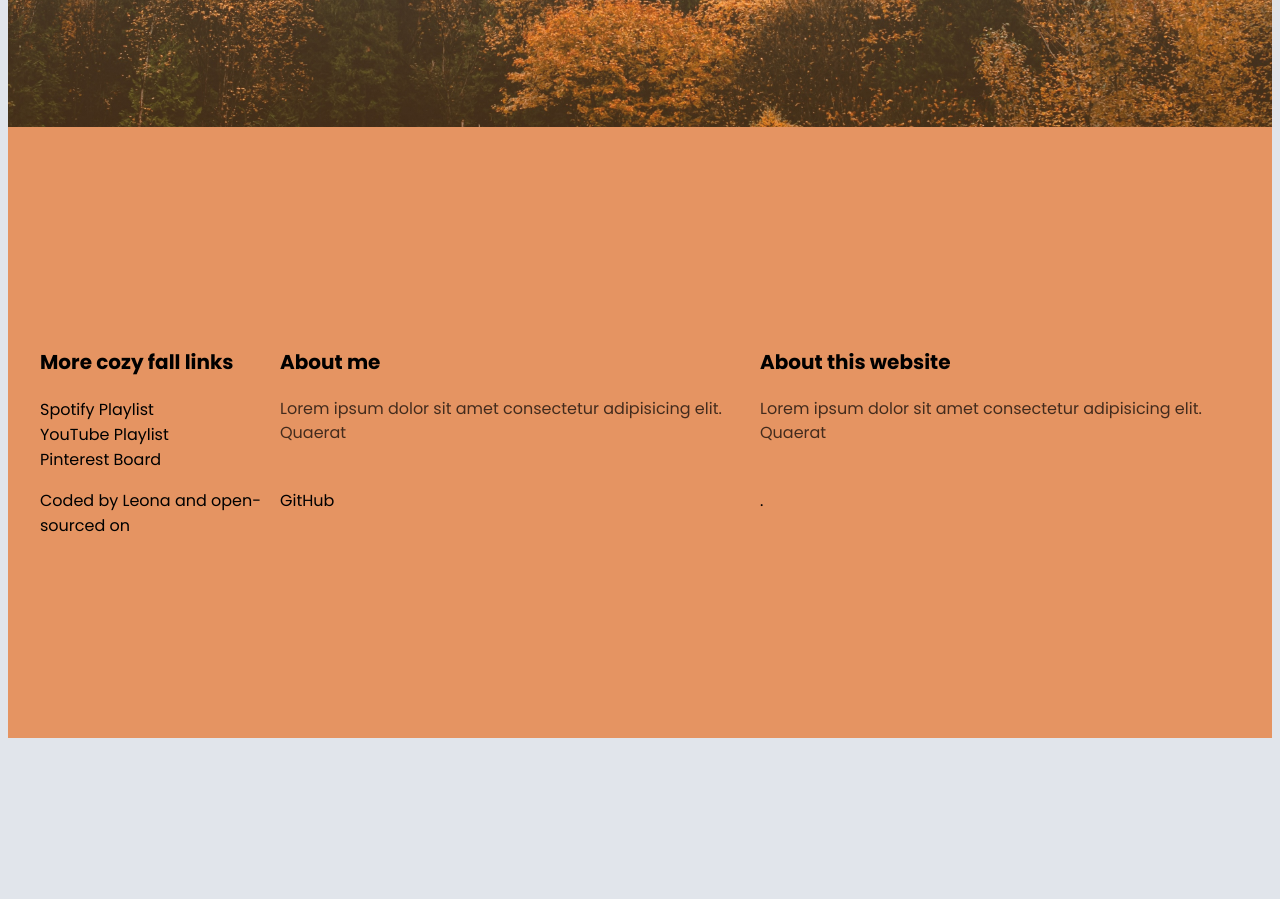
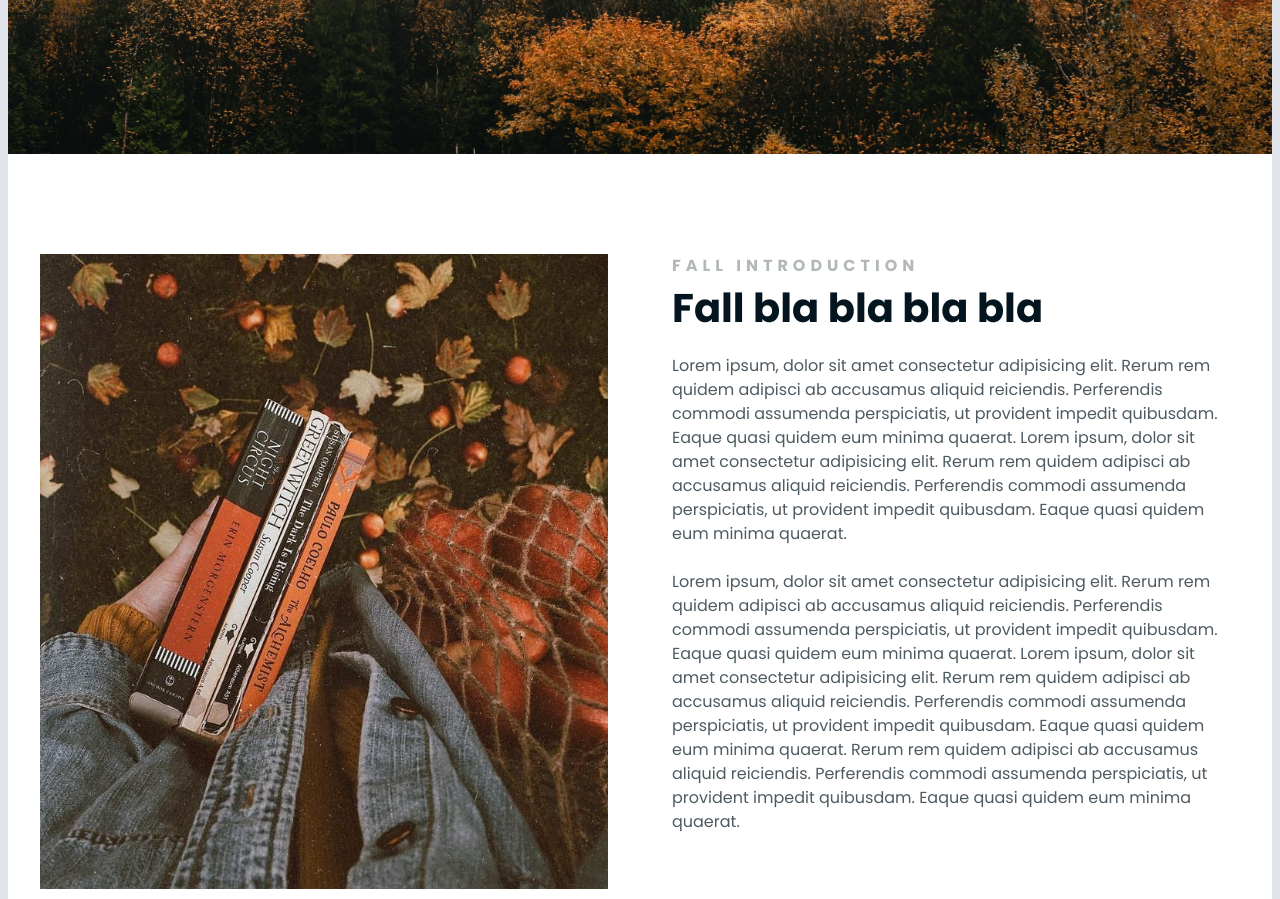
Before and after one commit to leozrr/fall-project, a plain HTML site: page index.html in a window 1280 px wide. Shown: the part 540-1439 px from the top of the page. Before the commit the page ends 1286 px from the top, so only its background shows below. Drawn offline with Linux system fonts and the light colour scheme; a web font is replaced by a local one.

Commit message:
added section

```diff
--- a/index.html
+++ b/index.html
@@ -20,8 +20,45 @@
         <h2>A cozy escape into everything crisp, and comforting</h2>
         <a href="#more" class="href">Learn more</a>
       </header>
+      <main>
+        <section class="grid grid-2col">
+          <div>
+            <img
+              src="images/fall-introduction.jpg"
+              class="img-responsive"
+              alt="Fall Introduction"
+            />
+          </div>
+          <div>
+            <h2>Fall introduction</h2>
+            <h3>Fall bla bla bla bla</h3>
+            <p>
+              Lorem ipsum, dolor sit amet consectetur adipisicing elit. Rerum
+              rem quidem adipisci ab accusamus aliquid reiciendis. Perferendis
+              commodi assumenda perspiciatis, ut provident impedit quibusdam.
+              Eaque quasi quidem eum minima quaerat. Lorem ipsum, dolor sit amet
+              consectetur adipisicing elit. Rerum rem quidem adipisci ab
+              accusamus aliquid reiciendis. Perferendis commodi assumenda
+              perspiciatis, ut provident impedit quibusdam. Eaque quasi quidem
+              eum minima quaerat. <br />
+              <br />
+              Lorem ipsum, dolor sit amet consectetur adipisicing elit. Rerum
+              rem quidem adipisci ab accusamus aliquid reiciendis. Perferendis
+              commodi assumenda perspiciatis, ut provident impedit quibusdam.
+              Eaque quasi quidem eum minima quaerat. Lorem ipsum, dolor sit amet
+              consectetur adipisicing elit. Rerum rem quidem adipisci ab
+              accusamus aliquid reiciendis. Perferendis commodi assumenda
+              perspiciatis, ut provident impedit quibusdam. Eaque quasi quidem
+              eum minima quaerat. Rerum rem quidem adipisci ab accusamus aliquid
+              reiciendis. Perferendis commodi assumenda perspiciatis, ut
+              provident impedit quibusdam. Eaque quasi quidem eum minima
+              quaerat.
+            </p>
+          </div>
+        </section>
+      </main>
       <footer>
-        <section class="grid">
+        <section class="grid grid-3col">
           <div>
             <h3>More cozy fall links</h3>
             <ul>
@@ -56,12 +93,13 @@
             <h3>About this website</h3>
             <p>
               Lorem ipsum dolor sit amet consectetur adipisicing elit. Quaerat
+              <br />
+              Coded by Leona and open-sourced on
+              <a href="https://github.com/leozrr/fall-project" target="_blank"
+                >GitHub</a
+              >
             </p>
           </div>
-          Coded by Leona and open-sourced on
-          <a href="https://github.com/leozrr/fall-project" target="_blank"
-            >GitHub</a
-          >.
         </section>
       </footer>
     </div>
--- a/src/style.css
+++ b/src/style.css
@@ -1,27 +1,41 @@
 body {
   font-family: "Poppins", sans-serif;
   background-color: #e1e5eb;
+  color: #04151f;
 }
 
 .container {
-  max-width: 1900px;
+  max-width: 1400px;
   margin: 0 auto;
 }
 
 .grid {
   display: grid;
+  grid-gap: 64px;
+}
+
+.img-responsive {
+  max-width: 100%;
+}
+
+.grid-2col {
+  grid-template-columns: 1fr 1fr;
+}
+
+.grid-3col {
   grid-template-columns: 1fr 2fr 2fr;
 }
 
 section {
   max-width: 1200px;
   margin: 0 auto;
+  padding: 100px 0;
 }
 
 header {
   background-image: linear-gradient(
-      rgba(255, 255, 255, 0.25),
-      rgba(243, 158, 78, 0.25)
+      rgba(225, 229, 235, 0.1),
+      rgba(24, 58, 55, 0.1)
     ),
     url("../images/header.jpg");
   background-size: cover;
@@ -29,8 +43,6 @@ header {
   background-repeat: no-repeat;
   text-align: center;
   padding: 200px 0;
-  max-width: 1900px;
-  margin: 0 auto;
 }
 
 header h1 {
@@ -41,14 +53,14 @@ header h1 {
 }
 
 header h2 {
-  line-height: 1;
+  line-height: 1.5;
   font-size: 36px;
   font-weight: 400;
   margin: 0;
 }
 
 header h3 {
-  line-height: 1;
+  line-height: 1.5;
   font-size: 18px;
   font-weight: 600;
   letter-spacing: 5px;
@@ -56,10 +68,11 @@ header h3 {
 }
 
 header a {
-  color: #000;
+  color: #04151f;
   font-weight: 700;
   font-size: 14px;
   line-height: 1.5;
+  text-align: center;
   letter-spacing: 3px;
   text-transform: uppercase;
   background-color: none;
@@ -71,19 +84,46 @@ header a {
 }
 
 a {
-  color: #521c14;
+  color: #432534;
   text-decoration: none;
 }
 
+main {
+  background-color: white;
+}
+
+main h2 {
+  font-weight: 700;
+  font-size: 16px;
+  line-height: 1.5;
+  letter-spacing: 5px;
+  opacity: 0.3;
+  color: #04151f;
+  text-transform: uppercase;
+  margin: 0;
+}
+
+main h3 {
+  font-weight: 700;
+  font-size: 40px;
+  line-height: 1.5;
+  color: #04151f;
+  margin: 0;
+}
+
+main p {
+  font-style: normal;
+  font-weight: 400;
+  font-size: 16px;
+  line-height: 1.5;
+  opacity: 0.7;
+  color: #04151f;
+}
+
 footer {
-  color: black;
-  background-color: #e59462;
-  background-size: cover;
-  background-position: center;
-  background-repeat: no-repeat;
-  padding: 200px 0;
-  max-width: 1900px;
-  margin: 0 auto;
+  color: white;
+  background-color: #183a37;
+  padding: 100px 0;
 }
 
 footer h3 {
@@ -97,7 +137,6 @@ footer p {
   font-size: 16px;
   line-height: 1.5;
   opacity: 0.7;
-  margin-right: 20px;
 }
 
 footer ul {
@@ -111,8 +150,10 @@ footer li {
 }
 
 footer a {
-  color: #000;
+  color: #efd6ac;
+  opacity: 0.7;
 }
+
 @media (max-width: 960px) {
   header {
     padding: 60px 0;
@@ -129,4 +170,13 @@ footer a {
   header h3 {
     font-size: 8px;
   }
+
+  .grid {
+    grid-template-columns: 1fr;
+    grid-gap: 32px;
+  }
+
+  section {
+    padding: 30px;
+  }
 }
```
Also changed, not shown: images/fall-introduction.jpg (added).
